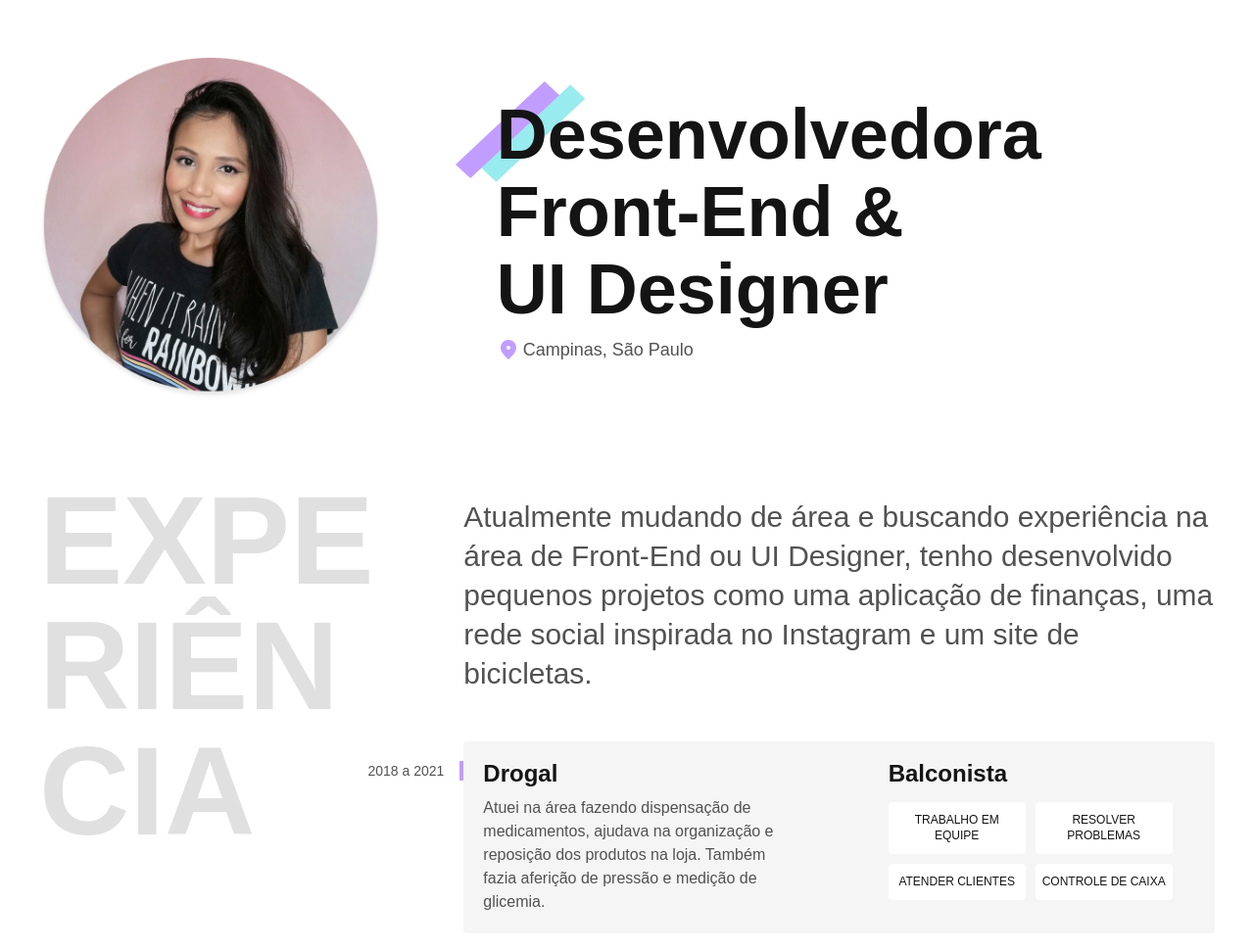
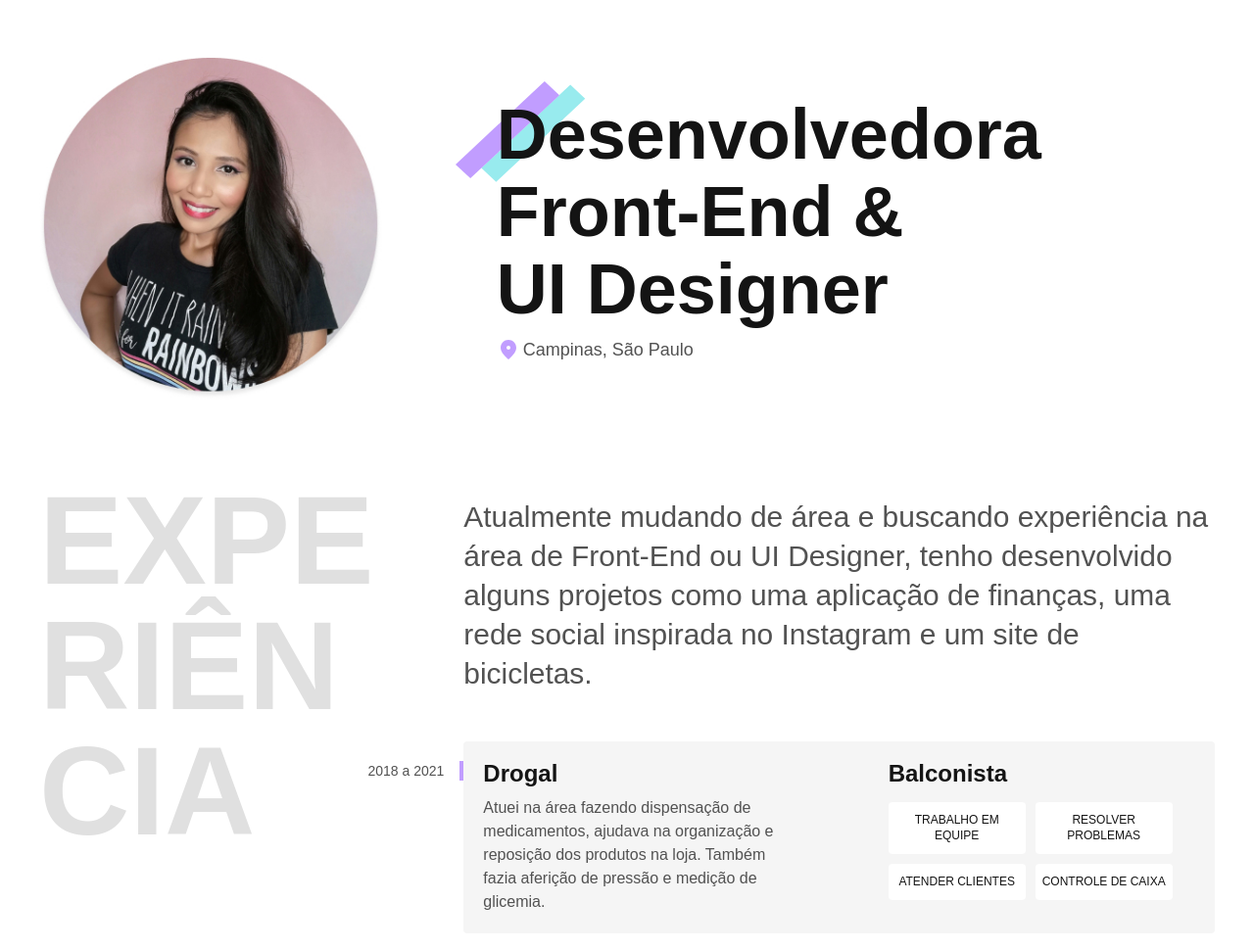
Before and after one commit to eucindyn/eucindyn.github.io, a plain HTML site: page index.html in a window 1280 px wide. Shown: the part 105-1075 px from the top of the page at 98% size. Drawn offline with Linux system fonts and the light colour scheme.

Commit message:
otimizar texto de apresentação

```diff
--- a/index.html
+++ b/index.html
@@ -38,7 +38,7 @@
 <section class="container experiencia" id="experiencia"aria-label="Experiência">
   <h2 class="subtitulo">Experiência</h2>
    <div>
-    <p class="experiencia-texto">Atualmente mudando de área e buscando experiência na área de Front-End ou UI Designer, tenho desenvolvido pequenos projetos como uma aplicação de finanças, uma rede social inspirada no Instagram e um site de bicicletas.</p>
+    <p class="experiencia-texto">Atualmente mudando de área e buscando experiência na área de Front-End ou UI Designer, tenho desenvolvido alguns projetos como uma aplicação de finanças, uma rede social inspirada no Instagram e um site de bicicletas.</p>
      <div class="empresa">
       <span class="empresa-ano">2018 a 2021</span>
       <h3 class="empresa-titulo">Drogal</h3>
```
